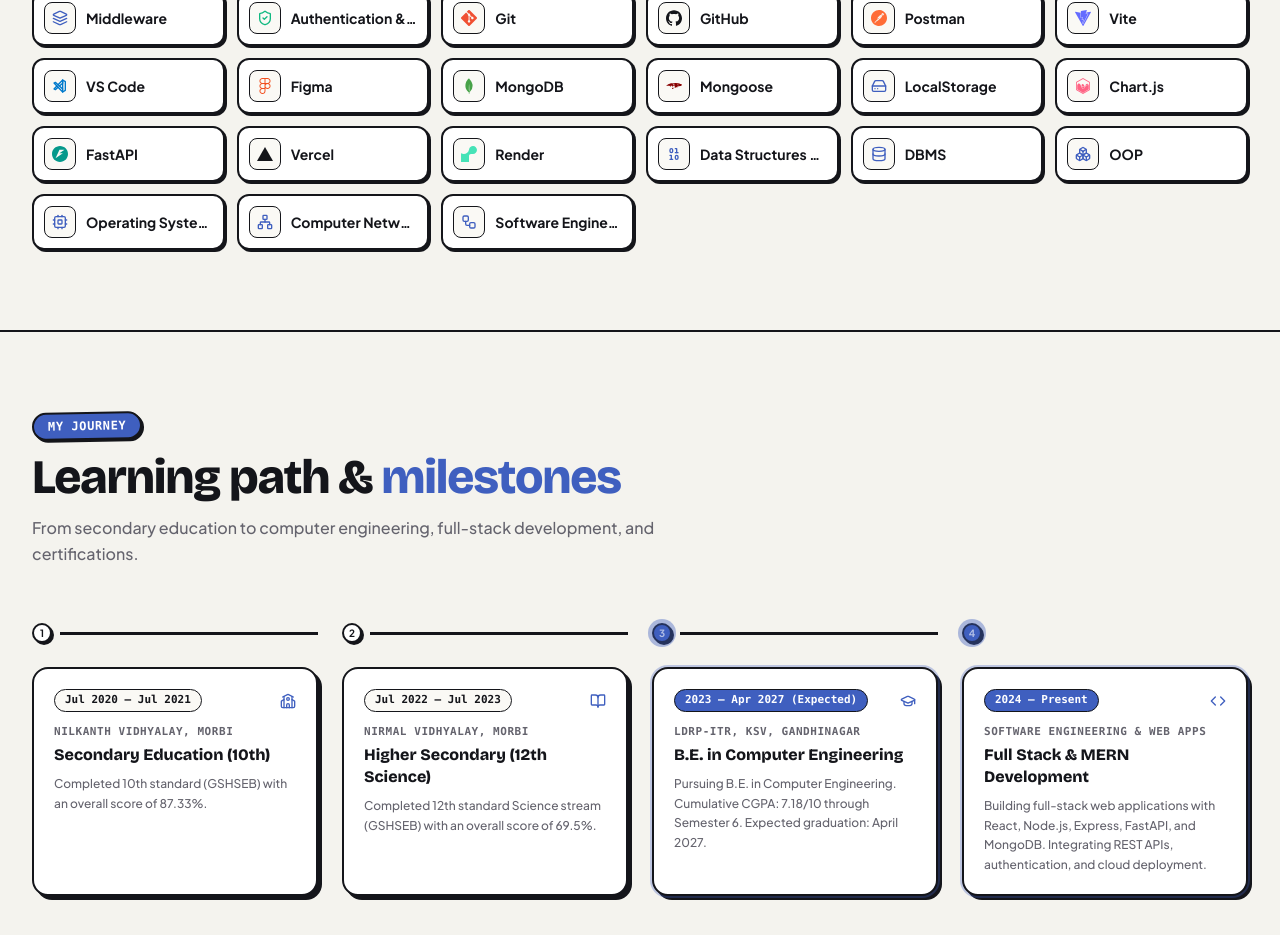
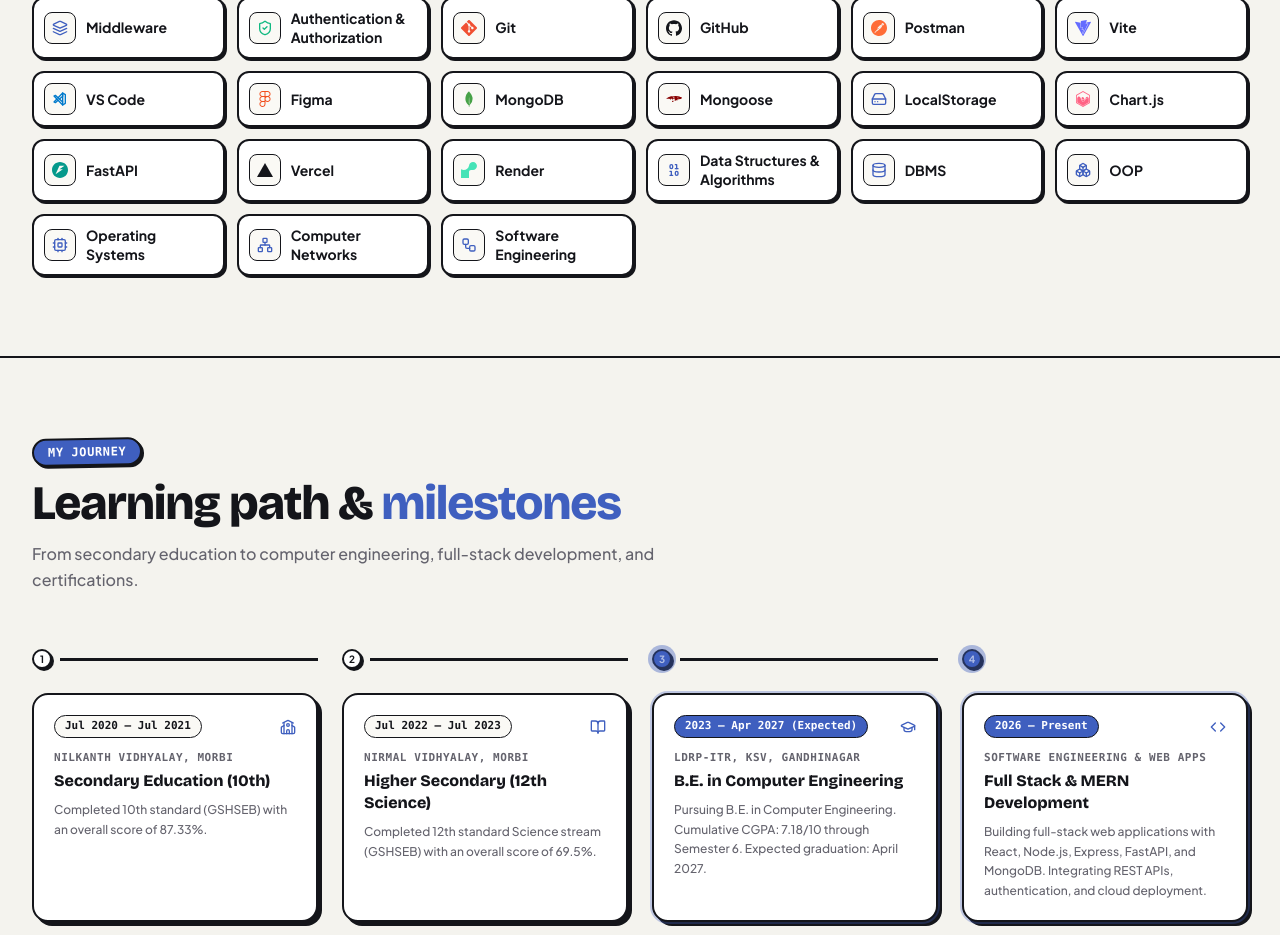
Before and after one commit to dhruvpatel012/my-react-portfolio, a React (Vite) app: page / in a window 1280 px wide. Shown: the part 2480-3415 px from the top of the page. Built offline with nearby package versions, Linux system fonts and the light colour scheme; no server answers.

Commit message:
Updation in portfolio

```diff
--- a/src/data/journey.js
+++ b/src/data/journey.js
@@ -32,8 +32,8 @@
   },
   {
     id: 'fullstack-journey',
-    period: '2024 – Present',
-    year: '2024 – Present',
+    period: '2026 – Present',
+    year: '2026 – Present',
     title: 'Full Stack & MERN Development',
     subtitle: 'Software Engineering & Web Apps',
     description: 'Building full-stack web applications with React, Node.js, Express, FastAPI, and MongoDB. Integrating REST APIs, authentication, and cloud deployment.',
--- a/src/sections/Skills.jsx
+++ b/src/sections/Skills.jsx
@@ -116,9 +116,9 @@
             return (
               <div
                 key={skill.name}
-                className="group flex items-center gap-2.5 p-2.5 rounded-xl bg-[var(--bg-card)] border-2 border-[var(--border-ink)] shadow-[2px_2px_0_var(--border-ink)] hover:shadow-[3px_3px_0_var(--border-ink)] hover:-translate-y-0.5 transition-all duration-150 select-none min-w-0"
+                className="group flex items-center gap-2 sm:gap-2.5 p-2 sm:p-2.5 rounded-xl bg-[var(--bg-card)] border-2 border-[var(--border-ink)] shadow-[2px_2px_0_var(--border-ink)] hover:shadow-[3px_3px_0_var(--border-ink)] hover:-translate-y-0.5 transition-all duration-150 select-none min-w-0 h-auto"
               >
-                <div className="w-7 h-7 sm:w-8 sm:h-8 rounded-lg bg-[var(--bg-card-inner)] border border-[var(--border-ink)] flex items-center justify-center shrink-0 group-hover:scale-110 transition-transform">
+                <div className="w-7 h-7 sm:w-8 sm:h-8 rounded-lg bg-[var(--bg-card-inner)] border border-[var(--border-ink)] flex items-center justify-center shrink-0 group-hover:scale-110 transition-transform self-center">
                   {SkillIcon && (
                     <SkillIcon
                       className="w-4 h-4 transition-transform shrink-0"
@@ -129,10 +129,7 @@
                     />
                   )}
                 </div>
-                <span
-                  className="font-bold text-xs sm:text-sm text-[var(--ink)] leading-snug truncate"
-                  title={skill.name}
-                >
+                <span className="font-bold text-xs sm:text-sm text-[var(--ink)] leading-snug break-words [overflow-wrap:anywhere] min-w-0">
                   {skill.name}
                 </span>
               </div>
```
